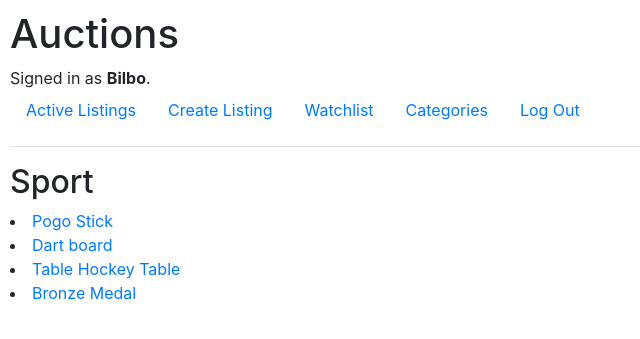
After one commit to Bilbo312/CS50W-Project2, a Django app: a page that uses auctions/templates/auctions/layout.html in a window 1280 px wide. The commit adds this page. Shown: the top 339 px of the page, without its empty margins (0-640 px from the left). Run offline with Django 3.2, Linux system fonts and the light colour scheme; a user stored in the database is signed in; data comes from the database, SQL or seed files in the repository; some libraries are stand-ins or nearby versions.

Commit message:
Mostly Fixed Categories

```diff
--- a/auctions/admin.py
+++ b/auctions/admin.py
@@ -1,11 +1,11 @@
 from django.contrib import admin
 
-from .models import Auction_listings,Category,Bids,Comment, WatchList, User
+from .models import Auction_listings,Bids,Comment, WatchList, User
 
 # Register your models here.
 admin.site.register(User)
 admin.site.register(Auction_listings)
-admin.site.register(Category)
+#admin.site.register(Category)
 admin.site.register(Bids)
 admin.site.register(Comment)
 admin.site.register(WatchList)
--- a/auctions/forms.py
+++ b/auctions/forms.py
@@ -1,14 +1,14 @@
 from django import forms
 from django.forms import Textarea
 
-from .models import Category
+'from .models import Category'
 
 class NewListingForm(forms.Form):
     Listing_title = forms.CharField(label = "Title", max_length=64)
     Listing_content = forms.CharField(widget= forms.Textarea, label=" Content")
     init_price = forms.FloatField(widget=forms.NumberInput, label = "init_bid")
     picture = forms.URLField(required = False, label = "picture")
-    category = forms.ChoiceField(widget=forms.Select, choices = Category.CATEGORY_CHOICES)
+    category = forms.CharField(label = "Category", max_length=16)
 
 class NewBidForm(forms.Form):
     new_bid = forms.FloatField(widget = forms.NumberInput, label = "new_bid", required= False)
--- a/auctions/models.py
+++ b/auctions/models.py
@@ -7,7 +7,7 @@ class User(AbstractUser):
 
 
 #Model for the categories
-class Category(models.Model):
+'''class Category(models.Model):
     FASHION = 'FA'
     TOYS = 'TY'
     ELECTRONICS = 'EL'
@@ -19,15 +19,15 @@ class Category(models.Model):
     SPORTS = 'SP'
 
     CATEGORY_CHOICES = [
-        (FASHION, "Fashion"),
-        (TOYS, "Toys"),
-        (ELECTRONICS, "Electronics"),
-        (HOME, "Home"),
-        (GARDEN, "Garden"),
-        (VEHICLES, "Vehicles"),
-        (MUSIC, "Music"),
-        (ART, "Art"),
-        (SPORTS, "Sports")
+        (FASHION, 'Fashion'),
+        (TOYS, 'Toys'),
+        (ELECTRONICS, 'Electronics'),
+        (HOME, 'Home'),
+        (GARDEN, 'Garden'),
+        (VEHICLES, 'Vehicles'),
+        (MUSIC, 'Music'),
+        (ART, 'Art'),
+        (SPORTS, 'Sports')
     ]
     category = models.CharField(
         max_length=2,
@@ -37,7 +37,7 @@ class Category(models.Model):
     )
 
     def __str__(self):
-        return f"{self.category}"
+        return f"{self.category}"'''
 
 
 #Model for the listings
@@ -46,9 +46,10 @@ class Auction_listings(models.Model):
     body_text = models.TextField()
     init_price = models.FloatField(max_length=16)
     picture = models.URLField(null = True, blank=True)
-    category = models.ForeignKey(Category, on_delete=models.CASCADE, max_length=16, null = True)
+    category = models.CharField(default= "Fashion", max_length=16)
     status = models.BooleanField(default = True)
-    owner = models.ForeignKey(User, on_delete = models.CASCADE, default = 2)
+    owner = models.ForeignKey(User, on_delete = models.CASCADE, default = 2, related_name="owner")
+    winner = models.ForeignKey(User, on_delete = models.CASCADE, blank = True, null = True, related_name="winner")
 
     def __str__(self):
         return f"{self.name}"
--- a/auctions/templates/auctions/categories.html
+++ b/auctions/templates/auctions/categories.html
@@ -1,11 +1,11 @@
 {% extends "auctions/layout.html" %}
 
 {% block body %}
-    <h2>Active Listings</h2>
+    <h2>Categories</h2>
 
     {% for category in categories %}
     <li>
-        {{category.category}}
+        <a href="{% url 'category_page' category.category %}">{{category.category}}</a>
     </li>
     {% endfor %}
 
--- /dev/null
+++ b/auctions/templates/auctions/category_page.html
@@ -0,0 +1,10 @@
+{% extends "auctions/layout.html" %}
+
+{% block body %}
+    <h2>{{category}}</h2>
+
+    {% for listing in listings %}
+        <li><a href="{% url 'listing' listing.id%}">{{listing}}</a></li>
+    {% endfor %}
+
+{% endblock %}
--- a/auctions/templates/auctions/layout.html
+++ b/auctions/templates/auctions/layout.html
@@ -28,6 +28,9 @@
                     <a class="nav-link" href="{% url 'go_watch'%}">Watchlist</a>
                 </li>
                 <li class="nav-item">
+                    <a class="nav-link" href="{% url 'categories' %}">Categories</a>
+                </li>
+                <li class="nav-item">
                     <a class="nav-link" href="{% url 'logout' %}">Log Out</a>
                 </li>
             {% else %}
--- a/auctions/templates/auctions/listing.html
+++ b/auctions/templates/auctions/listing.html
@@ -8,6 +8,10 @@
     starting price is ${{listing.init_price}}
     {{bids}}
 
+    {% if winner != None %}
+        <h1>{{winner}}</h1>
+    {% endif %}
+
     @@@@@@{{user}}|{{lister}}
 
     {% if user.is_authenticated %}
@@ -16,6 +20,7 @@
         Please note you cannot Bid without being logged in
     {% endif %}
 
+    {% if valid == True %}
         {% if user == lister %}
             Close listing:
             <form action = "{% url 'delist' listing.id%}" method = "POST">
@@ -23,6 +28,7 @@
                 <input type = "checkbox">
                 <input type="submit">
             </form>
+        {% endif %}
     {% endif %}
 
     There are {{no_bids}} on this item
--- a/auctions/urls.py
+++ b/auctions/urls.py
@@ -9,6 +9,7 @@ urlpatterns = [
     path("register", views.register, name="register"),
     path("create_listing", views.create_listing, name="create_listing"),
     path("categories", views.categories, name="categories"),
+    path("category/<slug:category>", views.category_page, name="category_page"),
     path("listing/<int:Auction_listings_id>", views.listing, name="listing"),
     path("listing/<int:Auction_listings_id>/new_bid", views.new_bid, name="new_bid"),
     path("listing/<int:Auction_listings_id>/watchlist", views.add_watch, name="add_watch"),
--- a/auctions/views.py
+++ b/auctions/views.py
@@ -6,7 +6,7 @@ from django.urls import reverse
 from django.contrib.auth.decorators import login_required
 from django.core.exceptions import ObjectDoesNotExist
 
-from .models import User, Auction_listings, Category, Bids, WatchList, Comment
+from .models import User, Auction_listings, Bids, WatchList, Comment
 from .forms import NewListingForm, NewBidForm, NewCommentForm
 
 
@@ -14,8 +14,6 @@ def index(request):
     return render(request, "auctions/index.html", {
         "listings": Auction_listings.objects.all()
     })
-
-
 
 def login_view(request):
     if request.method == "POST":
@@ -77,6 +75,7 @@ def create_listing(request):
             content = form.cleaned_data["Listing_content"]
             init_price = form.cleaned_data["init_price"]
             picture = form.cleaned_data["picture"]
+            category = form.cleaned_data["category"]
             bidder = request.user
 
             new_listing = Auction_listings(
@@ -84,7 +83,8 @@ def create_listing(request):
                 body_text = content,
                 init_price = init_price,
                 owner = bidder,
-                picture = picture
+                picture = picture,
+                category = category
             )
 
             new_listing.save()
@@ -103,10 +103,18 @@ def create_listing(request):
 
 @login_required(login_url = '/login')
 def categories(request):
+    categories = Auction_listings.objects.values('category').distinct()
     return render(request, "auctions/categories.html", {
-        "categories": Category.objects.all()
+        "categories": categories
     })
 
+@login_required(login_url = '/login')
+def category_page(request, category):
+    listings = Auction_listings.objects.filter(category = category)
+    return render(request, "auctions/category_page.html", {
+        "category": category,
+        "listings": listings
+    })
 
 def listing(request, Auction_listings_id):
     all_listings = Auction_listings.objects.order_by().values_list('id', flat=True).distinct()
@@ -123,6 +131,14 @@ def listing(request, Auction_listings_id):
         highest_bid = highest_bid_2.bid_value
     else:
         highest_bid = listing.init_price
+
+    if listing.winner != None:
+        winner = listing.winner
+    elif listing.winner == None and valid == False:
+        winner = "No one"
+    else:
+        winner = None
+
     if 'message' not in locals() :
         message = "No message here"
 
@@ -145,7 +161,8 @@ def listing(request, Auction_listings_id):
             "user": user,
             "lister":lister,
             "highest_bid":highest_bid,
-            "message": message
+            "message": message,
+            "winner": winner
         })
 
 @login_required(login_url = '/login')
@@ -180,17 +197,6 @@ def new_bid(request, Auction_listings_id):
 
             else:
                 return HttpResponseRedirect('/listing/%s' % Auction_listings_id)
-
-            '''HttpResponseRedirect('/listing/%s' % Auction_listings_id, context = {
-                "message": "Your bid of " + str(new_bid) + " was not larger than the preexisting bid"
-            })'''
-            #render(request, 'blog/post.html', context={"form": form})
-            '''return render(request, "auctions/listing.html", {
-                "listing": listing,
-                "bids": bids,
-                "form": form,
-                "message": "Your bid of " + str(new_bid) + " was not larger than the preexisting bid"
-            })'''
 
 @login_required(login_url = '/login')
 def go_watch(request):
@@ -244,4 +250,14 @@ def new_comment(request, Auction_listings_id):
 
 @login_required(login_url = '/login')
 def delist(request, Auction_listings_id):
-    return HttpResponseRedirect('/watchlist')
+    listing = Auction_listings.objects.filter(id = Auction_listings_id).get()
+    if Bids.objects.filter(selling_item = Auction_listings_id).order_by('-bid_value').first() is not None:
+            highest_bid_2 = Bids.objects.filter(selling_item = Auction_listings_id).order_by('-bid_value').first()  #if no preexisting need to get starting
+            winning_bidder = highest_bid_2.bidding_user
+    else:
+        winning_bidder = None
+    winner = winning_bidder
+    listing.status = False
+    listing.winner = winner
+    listing.save()
+    return HttpResponseRedirect('/listing/%s' % Auction_listings_id)
```
Also changed, not shown: auctions/migrations/0013_auto_20201003_1629.py (added), auctions/migrations/0014_auto_20201008_1816.py (added), db.sqlite3, 1 other file. Lines whose indentation alone changed are shown as unchanged.
